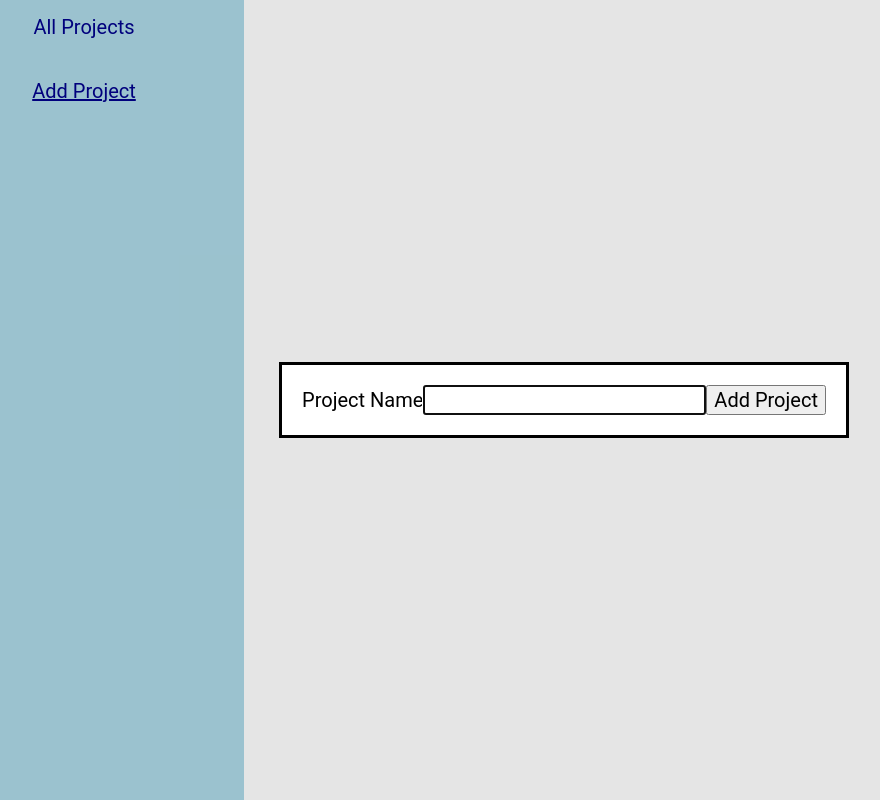
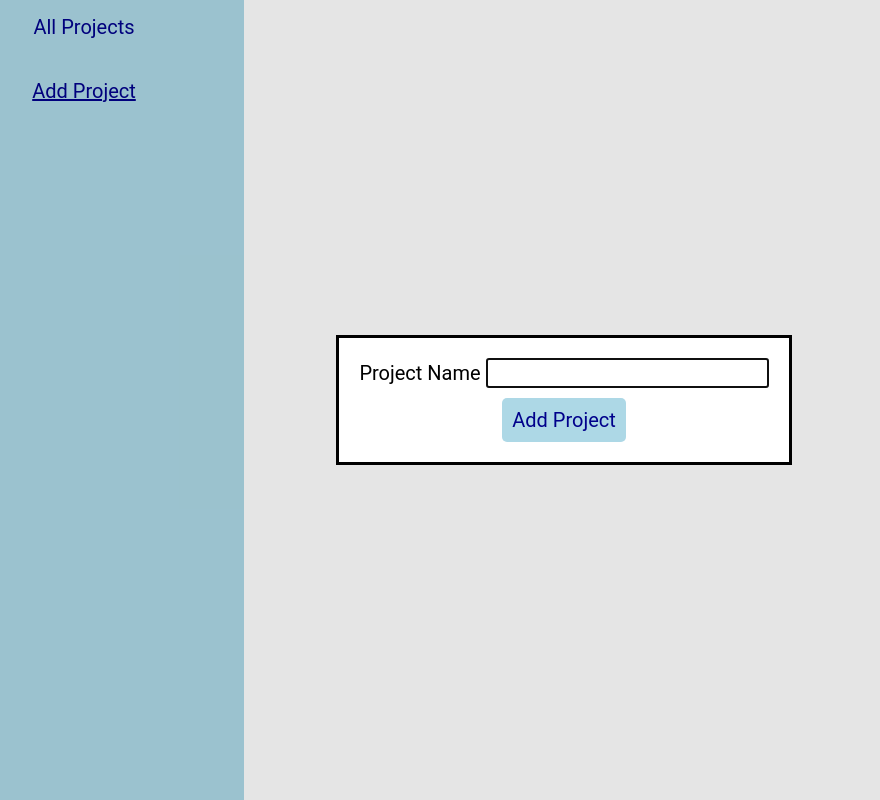
Before and after one commit to PearMeow/todo-list, a website built with webpack: page src/template.html in a window 1280 px wide. Both pictures are taken after a click on the button "Add Project". Shown: the whole page, without its empty margins (76-956 px from the left). Built offline with nearby package versions, Linux system fonts and the light colour scheme.

Commit message:
Style dialog when adding project

```diff
--- a/src/dom.js
+++ b/src/dom.js
@@ -37,7 +37,7 @@ function createAddProjDialog(projectList) {
     })
     input.setAttribute("name", "projName");
     input.setAttribute("required", "");
-    inputLabel.textContent = "Project Name";
+    inputLabel.textContent = "Project Name ";
     submitBtn.textContent = "Add Project";
     submitBtn.setAttribute("type", "submit");
     addProjDialog.classList.add("addProjDialog");
--- a/src/style.css
+++ b/src/style.css
@@ -48,7 +48,26 @@ p {
     text-decoration: underline;
 }
 
-.addDialog>form {}
+.addProjDialog>form {
+    display: flex;
+    flex-direction: column;
+    align-items: center;
+    gap: 10px;
+}
+
+.addProjDialog>form>button {
+    padding: 10px;
+    border: 0;
+    border-radius: 5px;
+    background-color: lightblue;
+    color: darkblue;
+}
+
+.addProjDialog>form>button:hover {
+    cursor: pointer;
+    color: royalblue;
+}
+
 
 .content {
     padding: 10px;
```
